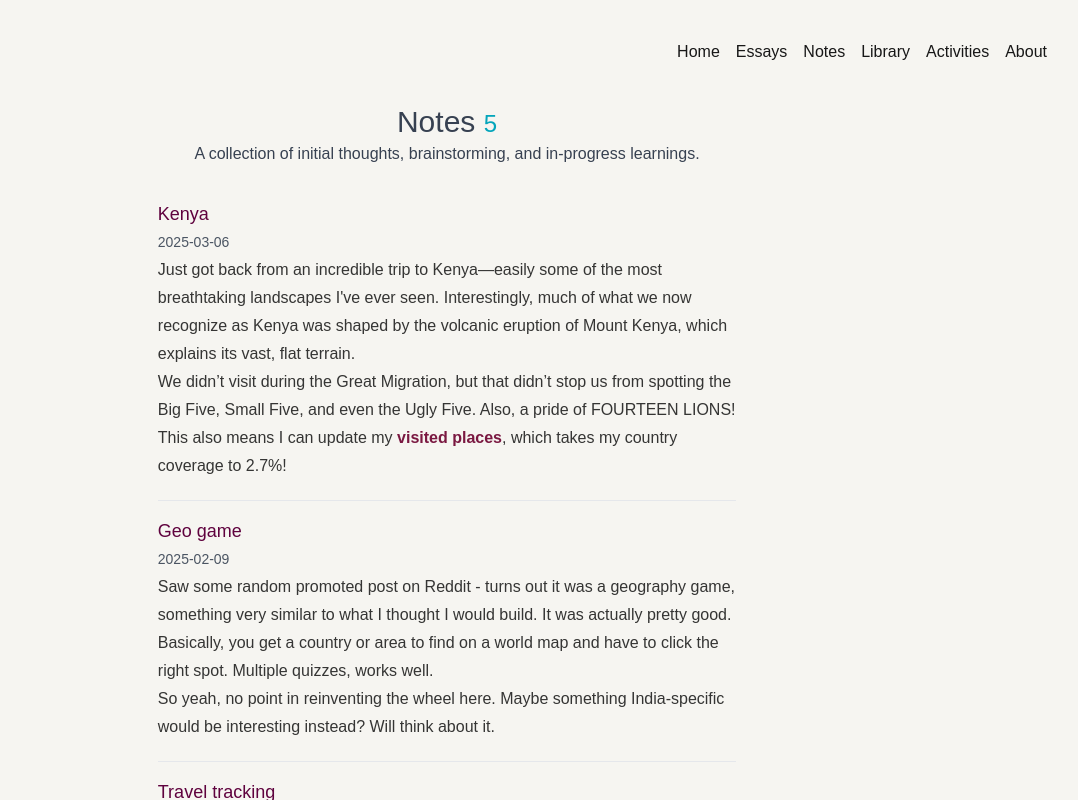
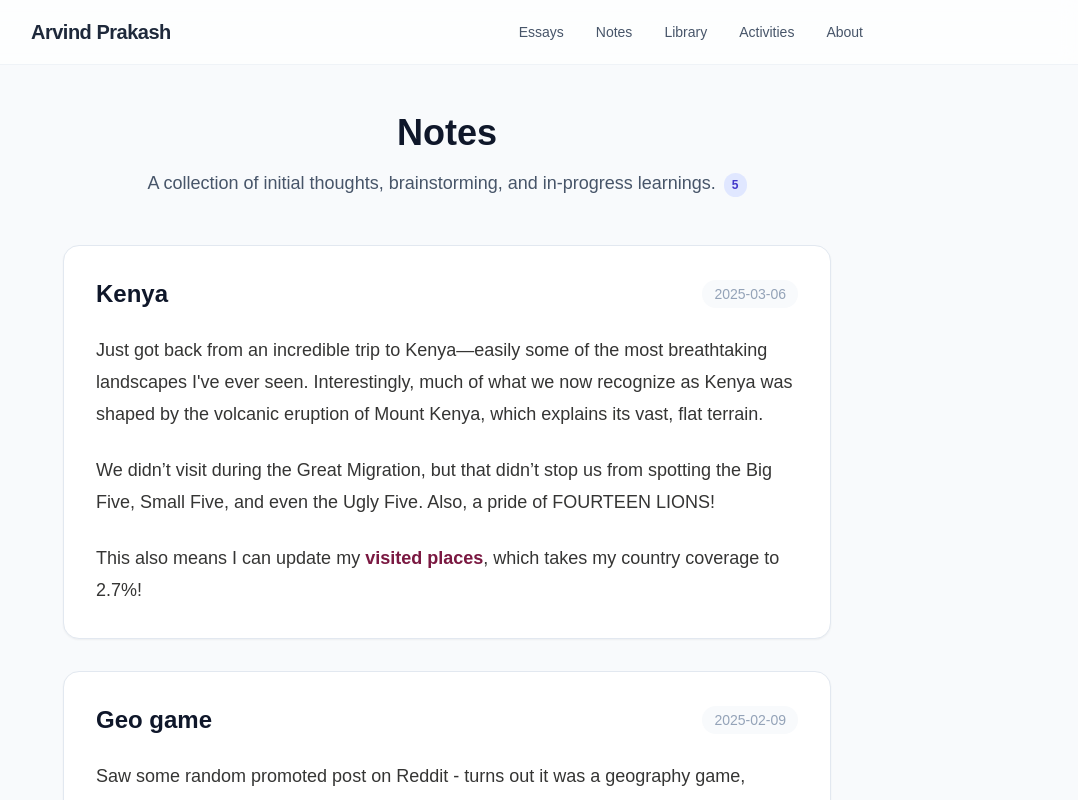
Before and after one commit to DrNightmare/blog-v2, a Next.js app: page /notes in a window 1280 px wide. Shown: the top 800 px of the page, without its empty margins (193-1271 px from the left). Built offline with nearby package versions, Linux system fonts and the light colour scheme.

Commit message:
chore: UI revamp, first cut

```diff
--- a/src/app/essays/page.tsx
+++ b/src/app/essays/page.tsx
@@ -5,26 +5,38 @@ export default function Essays() {
     const essays = getEssays().sort((a, b) => new Date(b.metadata.date).getTime() - new Date(a.metadata.date).getTime());
 
     return (
-        <div>
-            <main className="flex gap-8 items-center justify-center sm:items-start">
-                <div className="flex flex-col prose px-4 sm:px-0">
-                    <span className="text-3xl text-center">
-                        Essays <span className="text-sea-blue text-2xl">{essays.length}</span>
-                    </span>
-                    <span className="mb-6 text-center">Long form writing on topics I'm passionate about.</span>
-                    {essays.map((essay, index) => (
-                        <div className="not-prose my-2" key={essay.slug}>
-                            <Link className="not-prose" href={`/essays/${essay.slug}`}>
-                                <div className="group cursor-pointer mb-2">
-                                    <p className="text-lg font-medium group-hover:text-crimson group-hover:font-bold">
-                                        {essay.metadata.title}
-                                    </p>
-                                    <span className="text-sm font-thin text-gray-600">{essay.metadata.date}</span>
-                                    <p className="text-md font-thin text-gray-600">{essay.metadata.summary}</p>
-                                </div>
-                            </Link>
-                            {index < essays.length - 1 && <hr />}
-                        </div>
+        <div className="min-h-screen py-12 px-4 sm:px-6">
+            <main className="max-w-4xl mx-auto">
+                <div className="text-center mb-12">
+                    <h1 className="text-3xl sm:text-4xl font-bold text-slate-900 mb-4">
+                        Essays
+                    </h1>
+                    <p className="text-lg text-slate-600 max-w-2xl mx-auto">
+                        Long form writing on topics I'm passionate about.
+                        <span className="ml-2 inline-flex items-center justify-center bg-indigo-100 text-indigo-700 text-xs font-bold px-2 py-1 rounded-full">
+                            {essays.length}
+                        </span>
+                    </p>
+                </div>
+
+                <div className="grid gap-6 md:grid-cols-2">
+                    {essays.map((essay) => (
+                        <Link key={essay.slug} href={`/essays/${essay.slug}`} className="group relative flex flex-col p-6 bg-white rounded-2xl border border-slate-200 shadow-sm hover:shadow-md hover:border-indigo-200 transition-all duration-200">
+                            <div className="mb-2">
+                                <time className="text-sm text-slate-400 font-medium">
+                                    {essay.metadata.date}
+                                </time>
+                            </div>
+                            <h2 className="text-xl font-bold text-slate-900 mb-3 group-hover:text-indigo-600 transition-colors">
+                                {essay.metadata.title}
+                            </h2>
+                            <p className="text-slate-600 leading-relaxed mb-4 flex-grow">
+                                {essay.metadata.summary}
+                            </p>
+                            <div className="mt-auto pt-4 flex items-center text-sm font-medium text-indigo-600 opacity-0 group-hover:opacity-100 transition-opacity -translate-x-2 group-hover:translate-x-0 duration-200">
+                                Read more →
+                            </div>
+                        </Link>
                     ))}
                 </div>
             </main>
--- a/src/app/globals.css
+++ b/src/app/globals.css
@@ -3,8 +3,8 @@
 @tailwind utilities;
 
 :root {
-  --background: #f6f5f1;
-  --foreground: #171717;
+  --background: #f8fafc;
+  --foreground: #0f172a;
 
   --sh-class: #4c97f8;
   --sh-identifier: #6caedd;
@@ -43,9 +43,10 @@ p {
 /* below section to make link underlines on hover */
 .custom-link {
   position: relative;
-  color: #7a1841;
+  color: #4f46e5;
   text-decoration: none;
-  font-weight: bold;
+  font-weight: 600;
+  /* semibold */
 }
 
 .custom-link::before {
@@ -54,11 +55,12 @@ p {
   display: block;
   width: 100%;
   height: 2px;
-  bottom: 0;
+  bottom: -2px;
+  /* Slight gap */
   left: 0;
-  background-color: #7a1841;
+  background-color: #4f46e5;
   transform: scaleX(0);
-  transition: transform 0.3s ease;
+  transition: transform 0.2s ease-in-out;
 }
 
 .custom-link:hover::before {
--- a/src/app/notes/page.tsx
+++ b/src/app/notes/page.tsx
@@ -14,22 +14,34 @@ export default function Notes() {
     const notes = getNotes();
 
     return (
-        <div>
-            <main className="flex gap-8 items-center justify-center sm:items-start">
-                <div className="flex flex-col prose px-4 sm:px-0">
-                    <span className="text-3xl text-center">Notes <span className="text-sea-blue text-2xl">{notes.length}</span></span>
-                    <span className="mb-6 text-center">A collection of initial thoughts, brainstorming, and in-progress learnings.</span>
-                    {notes.slice().reverse().map((note, index) => (
-                        <div className="not-prose my-2" key={note.slug}>
-                            <div className="mb-5">
-                                <p className="text-lg font-medium text-crimson">{note.metadata.title}</p>
-                                <span className="text-sm font-thin text-gray-600">{note.metadata.date}</span>
-                                <article className="prose"><MDXRemote source={note.content} components={components} /></article>
+        <div className="min-h-screen py-12 px-4 sm:px-6">
+            <main className="max-w-3xl mx-auto">
+                <div className="text-center mb-12">
+                    <h1 className="text-3xl sm:text-4xl font-bold text-slate-900 mb-4">
+                        Notes
+                    </h1>
+                    <p className="text-lg text-slate-600 max-w-2xl mx-auto">
+                        A collection of initial thoughts, brainstorming, and in-progress learnings.
+                        <span className="ml-2 inline-flex items-center justify-center bg-indigo-100 text-indigo-700 text-xs font-bold px-2 py-1 rounded-full">
+                            {notes.length}
+                        </span>
+                    </p>
+                </div>
+
+                <div className="space-y-8">
+                    {notes.slice().reverse().map((note) => (
+                        <div key={note.slug} className="bg-white rounded-2xl border border-slate-200 p-8 shadow-sm hover:shadow-md transition-shadow">
+                            <div className="flex items-center justify-between mb-6">
+                                <h2 className="text-2xl font-bold text-slate-900">{note.metadata.title}</h2>
+                                <time className="text-sm text-slate-400 font-medium bg-slate-50 px-3 py-1 rounded-full">
+                                    {note.metadata.date}
+                                </time>
                             </div>
-                            {index < notes.length - 1 && <hr />}
+                            <article className="prose prose-slate prose-lg max-w-none prose-a:text-indigo-600 prose-a:no-underline hover:prose-a:underline">
+                                <MDXRemote source={note.content} components={components} />
+                            </article>
                         </div>
-                    )
-                    )}
+                    ))}
                 </div>
             </main >
         </div >
--- a/src/app/page.tsx
+++ b/src/app/page.tsx
@@ -1,25 +1,43 @@
-import CustomLink from "@/components/CustomLink";
+import Link from "next/link";
 
 export default function Home() {
   return (
-    <div className="items-center justify-items-center min-h-full font-[family-name:var(--font-geist-sans)]">
-      <main className="flex gap-8 items-center justify-center sm:items-start">
-        <div className="flex flex-col prose px-4 sm:px-0">
-          <span className="text-3xl text-center">Arvind Prakash</span>
-          <span className="mb-6 text-center">Currently a senior backend engineer at <CustomLink href='https://www.refyne.co.in/' target='_blank'>Refyne</CustomLink></span>
+    <div className="min-h-[80vh] flex flex-col justify-center items-center font-[family-name:var(--font-geist-sans)] px-4">
+      <main className="max-w-3xl w-full text-center sm:text-left space-y-8">
 
-          <span>
-            Check out my <CustomLink href='/essays' target={undefined}>essays</CustomLink>. These are mostly technical posts, but expect anything ;)
-          </span>
-          <br />
-          <span>
-            I also maintain a list of <CustomLink href='/notes' target={undefined}>notes</CustomLink> here. These are things that I might have thought about but didn't bother to dig deep into, and probably things that I intend to write about in the future.
-          </span>
-          <br />
-          <span>
-            If you would like to know more about me and my interests, check out my <CustomLink href='/about' target={undefined}>about page</CustomLink>.
-          </span>
+        {/* Hero Section */}
+        <div className="space-y-4">
+          <h1 className="text-4xl sm:text-6xl font-bold text-slate-900 tracking-tight">
+            Hi, I'm Arvind.
+          </h1>
+          <p className="text-xl sm:text-2xl text-slate-600 font-light leading-relaxed max-w-2xl">
+            Senior Backend Engineer at <span className="text-indigo-600 font-medium">Refyne</span>.
+            Building scalable systems and writing about it.
+          </p>
         </div>
+
+        {/* Links / CTA */}
+        <div className="flex flex-col sm:flex-row gap-4 pt-4 justify-center sm:justify-start">
+          <Link
+            href="/essays"
+            className="px-6 py-3 rounded-xl bg-slate-100 text-slate-700 font-medium hover:bg-indigo-50 hover:text-indigo-600 transition-colors"
+          >
+            Read Essays
+          </Link>
+          <Link
+            href="/notes"
+            className="px-6 py-3 rounded-xl bg-white border border-slate-200 text-slate-600 font-medium hover:border-indigo-200 hover:text-indigo-600 transition-colors"
+          >
+            Browse Notes
+          </Link>
+          <Link
+            href="/about"
+            className="px-6 py-3 rounded-xl text-slate-500 hover:text-slate-800 transition-colors"
+          >
+            More about me →
+          </Link>
+        </div>
+
       </main>
     </div>
   );
--- a/src/components/NavBar.tsx
+++ b/src/components/NavBar.tsx
@@ -2,15 +2,37 @@ import Link from 'next/link';
 
 export default function Navbar() {
   return (
-    <div className="flex flex-col items-center p-4 sm:flex-row sm:justify-end sm:p-10">
-      <ul className="flex flex-wrap justify-center space-x-4 gap-y-2">
-        <li><Link href="/">Home</Link></li>
-        <li><Link href="/essays">Essays</Link></li>
-        <li><Link href="/notes">Notes</Link></li>
-        <li><Link href="/library">Library</Link></li>
-        <li><Link href="/activities">Activities</Link></li>
-        <li><Link href="/about">About</Link></li>
-      </ul>
-    </div>
+    <nav className="sticky top-0 z-50 w-full backdrop-blur-md bg-white/70 border-b border-slate-200/50">
+      <div className="max-w-4xl mx-auto px-4 sm:px-6 lg:px-8">
+        <div className="flex flex-col sm:flex-row items-center justify-between h-auto sm:h-16 py-4 sm:py-0">
+          {/* Logo / Name */}
+          <div className="flex-shrink-0 mb-4 sm:mb-0">
+            <Link href="/" className="font-bold text-xl tracking-tight text-slate-800 hover:text-indigo-600 transition-colors">
+              Arvind Prakash
+            </Link>
+          </div>
+
+          {/* Navigation Links */}
+          <div className="flex space-x-6 sm:space-x-8">
+            <NavLink href="/essays">Essays</NavLink>
+            <NavLink href="/notes">Notes</NavLink>
+            <NavLink href="/library">Library</NavLink>
+            <NavLink href="/activities">Activities</NavLink>
+            <NavLink href="/about">About</NavLink>
+          </div>
+        </div>
+      </div>
+    </nav>
   );
 }
+
+function NavLink({ href, children }: { href: string; children: React.ReactNode }) {
+  return (
+    <Link
+      href={href}
+      className="text-sm font-medium text-slate-600 hover:text-indigo-600 transition-colors"
+    >
+      {children}
+    </Link>
+  );
+}
--- a/tailwind.config.ts
+++ b/tailwind.config.ts
@@ -11,8 +11,13 @@ const config: Config = {
       colors: {
         background: "var(--background)",
         foreground: "var(--foreground)",
-        crimson: "#5F023E",
-        'sea-blue': '#04A5BB'
+        // Softer Theme Colors
+        primary: {
+          DEFAULT: '#4f46e5', // Indigo-600
+          hover: '#4338ca',   // Indigo-700
+        },
+        surface: '#ffffff',
+        'background-soft': '#f8fafc', // Slate-50
       },
     },
   },
```
Also changed, not shown: src/components/Footer.tsx (+5 -4 lines).
